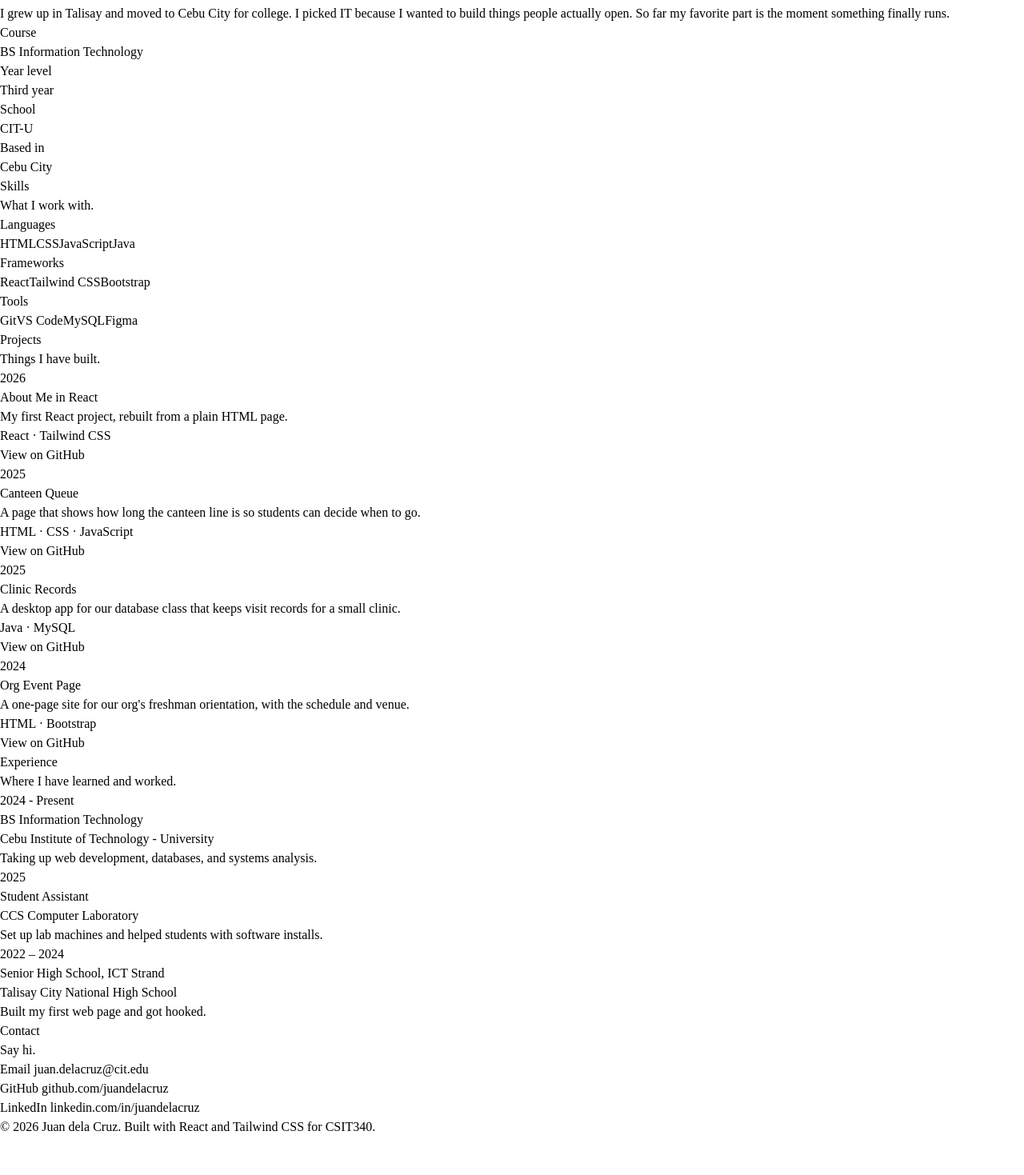
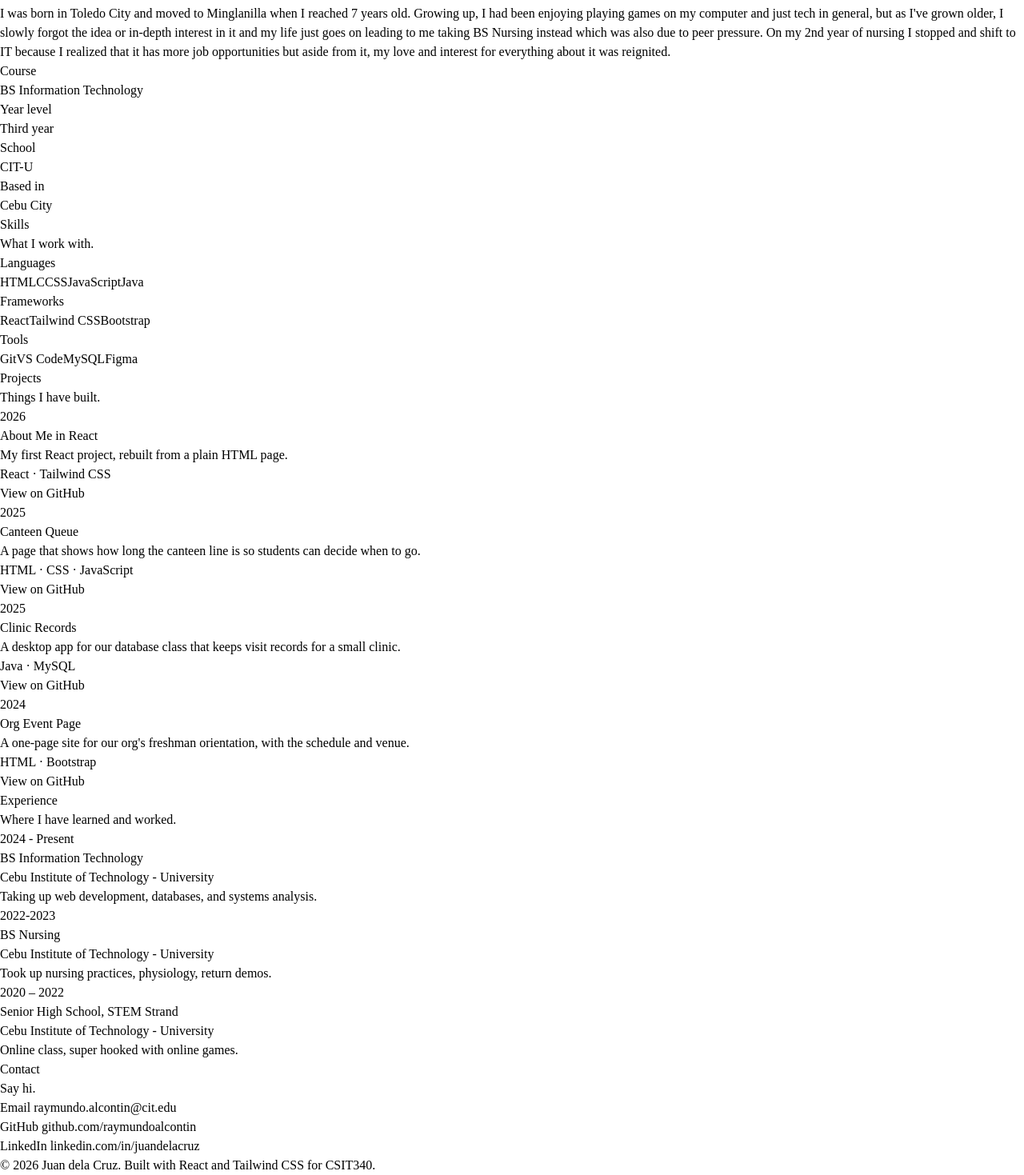
Before and after one commit to raymundoalcontin/CSIT340-Lab2-ALCONTIN, a React (Vite) app: page / in a window 1280 px wide. Shown: the part 187-1656 px from the top of the page at 80% size. Before the commit the page ends 1608 px from the top, so only its background shows below. Built offline with nearby package versions, Linux system fonts and the light colour scheme.

Commit message:
changed class -> classNames

```diff
--- a/src/components/AboutSection.jsx
+++ b/src/components/AboutSection.jsx
@@ -2,14 +2,18 @@ import SectionHeading from "./SectionHeading"
 import Fact from "./Fact"
 function AboutSection(){
     return(
-        <section id="about" class="max-w-4xl mx-auto px-6 py-16 border-t border-stone-200 scroll-mt-16">
+        <section id="about" className="max-w-4xl mx-auto px-6 py-16 border-t border-stone-200 scroll-mt-16">
       <SectionHeading title = "About" subtitle = "A little about who I am"/>
-      <p class="mt-6 max-w-2xl leading-relaxed text-stone-700">
-        I grew up in Talisay and moved to Cebu City for college. I picked IT because I
-        wanted to build things people actually open. So far my favorite part is the moment
-        something finally runs.
+      <p className="mt-6 max-w-2xl leading-relaxed text-stone-700">
+        I was born in Toledo City and moved to Minglanilla when I reached 7 years old. Growing up,
+        I had been enjoying playing games on my computer and just tech in general, but as I've grown older,
+        I slowly forgot the idea or in-depth interest in it and my life just goes on leading to me taking BS
+        Nursing instead which was also due to peer pressure. On my 2nd year of nursing I stopped and shift
+        to IT because I realized that it has more job opportunities but aside from it, my love and interest for
+        everything about it was reignited.
+
       </p>
-      <dl class="mt-8 grid grid-cols-2 gap-6 sm:grid-cols-4">
+      <dl className="mt-8 grid grid-cols-2 gap-6 sm:grid-cols-4">
 
       <Fact label ="Course" value ="BS Information Technology"/>
       <Fact label ="Year level" value ="Third year"/>
--- a/src/components/ContactLink.jsx
+++ b/src/components/ContactLink.jsx
@@ -1,8 +1,8 @@
 function ContactLink({label, href, text}){
     return(
         <li>
-          <span class="inline-block w-24 text-sm text-stone-500">{label}</span>
-          <a href={"href"} class="font-medium hover:underline">{text}</a>
+          <span className="inline-block w-24 text-sm text-stone-500">{label}</span>
+          <a href={href} className="font-medium hover:underline">{text}</a>
         </li>
     )
 }
--- a/src/components/ContactSection.jsx
+++ b/src/components/ContactSection.jsx
@@ -2,14 +2,14 @@ import ContactLink from "./ContactLink"
 
 function ContactSection(){
     return(
-        <section id="contact" class="max-w-4xl mx-auto px-6 py-16 border-t border-stone-200 scroll-mt-16">
-      <h2 class="text-2xl font-semibold tracking-tight">Contact</h2>
-      <p class="mt-2 text-stone-600">Say hi.</p>
-      <ul class="mt-8 space-y-3">
+        <section id="contact" className="max-w-4xl mx-auto px-6 py-16 border-t border-stone-200 scroll-mt-16">
+      <h2 className="text-2xl font-semibold tracking-tight">Contact</h2>
+      <p className="mt-2 text-stone-600">Say hi.</p>
+      <ul className="mt-8 space-y-3">
 
-        <ContactLink label ="Email" href="mailto:juan.delacruz@cit.edu" text=" juan.delacruz@cit.edu"/>
+        <ContactLink label ="Email" href="mailto:raymundo.alcontin@cit.edu" text=" raymundo.alcontin@cit.edu"/>
 
-        <ContactLink label ="GitHub" href="https://github.com/juandelacruz" text=" github.com/juandelacruz"/>
+        <ContactLink label ="GitHub" href="https://github.com/raymundoalcontin" text=" github.com/raymundoalcontin"/>
 
         <ContactLink label ="LinkedIn" href="https://linkedin.com/in/juandelacruz" text=" linkedin.com/in/juandelacruz"/>
       </ul>
--- a/src/components/ExperienceSection.jsx
+++ b/src/components/ExperienceSection.jsx
@@ -2,25 +2,25 @@ import TimelineItem from "./TimelineItem"
 
 function ExperienceSection(){
     return(
-        <section id="experience" class="max-w-4xl mx-auto px-6 py-16 border-t border-stone-200 scroll-mt-16">
-        <h2 class="text-2xl font-semibold tracking-tight">Experience</h2>
-        <p class="mt-2 text-stone-600">Where I have learned and worked.</p>
-        <ol class="mt-8 space-y-8 border-l border-stone-200">
+        <section id="experience" className="max-w-4xl mx-auto px-6 py-16 border-t border-stone-200 scroll-mt-16">
+        <h2 className="text-2xl font-semibold tracking-tight">Experience</h2>
+        <p className="mt-2 text-stone-600">Where I have learned and worked.</p>
+        <ol className="mt-8 space-y-8 border-l border-stone-200">
 
             <TimelineItem period="2024 - Present"
             title="BS Information Technology"
             place="Cebu Institute of Technology - University"
             destination ="Taking up web development, databases, and systems analysis."/>
 
-            <TimelineItem period="2025"
-            title="Student Assistant"
-            place="CCS Computer Laboratory"
-            destination ="Set up lab machines and helped students with software installs."/>
+            <TimelineItem period="2022-2023"
+            title="BS Nursing"
+            place="Cebu Institute of Technology - University"
+            destination ="Took up nursing practices, physiology, return demos."/>
 
-            <TimelineItem period="2022 – 2024"
-            title="Senior High School, ICT Strand"
-            place="Talisay City National High School"
-            destination ="Built my first web page and got hooked."/>
+            <TimelineItem period="2020 – 2022"
+            title="Senior High School, STEM Strand"
+            place="Cebu Institute of Technology - University"
+            destination ="Online class, super hooked with online games."/>
         </ol>
       </section>
     )
--- a/src/components/Footer.jsx
+++ b/src/components/Footer.jsx
@@ -1,7 +1,7 @@
 function Footer(){
     return(
-<footer class="border-t border-stone-200">
-    <div class="max-w-4xl mx-auto px-6 py-8 text-sm text-stone-500">
+<footer className="border-t border-stone-200">
+    <div className="max-w-4xl mx-auto px-6 py-8 text-sm text-stone-500">
       © 2026 Juan dela Cruz. Built with React and Tailwind CSS for CSIT340.
     </div>
   </footer>
--- a/src/components/Hero.jsx
+++ b/src/components/Hero.jsx
@@ -3,9 +3,9 @@ function Hero(){
         <>
         <header id="top" className="max-w-4xl mx-auto px-6 pt-20 pb-16 scroll-mt-16">
         <p className="text-sm font-medium text-stone-500">Hi, I'm</p>
-        <h1 className="mt-2 text-5xl font-semibold tracking-tight">Juan dela Cruz</h1>
+        <h1 className="mt-2 text-5xl font-semibold tracking-tight">Raymundo C. Alcontin JR.</h1>
         <p className="mt-4 max-w-xl text-lg leading-relaxed text-stone-600">
-          A third year IT student who builds small web apps for the people around me.
+          A third year IT student that was confused about how to start and build a website from react, but had fun along the way.
         </p>
         <div className="mt-8 flex gap-3">
         <a href="#projects" className="rounded-lg bg-stone-900 px-5 py-2.5 text-sm font-medium text-white hover:bg-stone-700">See my projects</a>
--- a/src/components/Navbar.jsx
+++ b/src/components/Navbar.jsx
@@ -5,7 +5,7 @@ function Navbar() {
     <>
     <nav className="sticky top-0 z-10 border-b border-stone-200 bg-white">
     <div className="max-w-4xl mx-auto px-6 h-16 flex items-center justify-between">
-      <a href="#top" className="font-semibold">Juan dela Cruz</a>
+      <a href="#top" className="font-semibold">Raymundo C. Alcontin JR.</a>
       <div className="flex gap-6 text-sm text-stone-600">
         < NavLink href="#about" label="About" />
         < NavLink href="#skills" label="Skills" />
--- a/src/components/ProjectCard.jsx
+++ b/src/components/ProjectCard.jsx
@@ -1,11 +1,11 @@
 function ProjectCard({year,title,description,tech,link}){
     return(
-        <article class="rounded-lg border border-stone-200 p-6 hover:border-stone-400">
-        <p class="text-xs font-medium uppercase tracking-wide text-stone-500">{year}</p>
-        <h3 class="mt-2 text-lg font-semibold">{title}</h3>
-        <p class="mt-2 text-sm leading-relaxed text-stone-600">{description}</p>
-        <p class="mt-4 text-sm text-stone-500">{tech}</p>
-        <a href="https://github.com/juandelacruz/CSIT340-Lab1-DelaCruz" class="mt-4 inline-block text-sm font-medium underline underline-offset-4 hover:text-stone-600">{link}</a>
+        <article className="rounded-lg border border-stone-200 p-6 hover:border-stone-400">
+        <p className="text-xs font-medium uppercase tracking-wide text-stone-500">{year}</p>
+        <h3 className="mt-2 text-lg font-semibold">{title}</h3>
+        <p className="mt-2 text-sm leading-relaxed text-stone-600">{description}</p>
+        <p className="mt-4 text-sm text-stone-500">{tech}</p>
+        <a className="https://github.com/juandelacruz/CSIT340-Lab1-DelaCruz" class="mt-4 inline-block text-sm font-medium underline underline-offset-4 hover:text-stone-600">{link}</a>
       </article>
 
 
--- a/src/components/SkillTag.jsx
+++ b/src/components/SkillTag.jsx
@@ -1,6 +1,6 @@
 function SkillTag({name}){
     return(
-        <span class="rounded-full border border-stone-300 px-3 py-1 text-sm">{name}</span>
+        <span className="rounded-full border border-stone-300 px-3 py-1 text-sm">{name}</span>
     )
 }
 
--- a/src/components/SkillsSection.jsx
+++ b/src/components/SkillsSection.jsx
@@ -3,21 +3,22 @@ import SkillTag
 function SkillsSection(){
     return(
         <section id="skills" class="max-w-4xl mx-auto px-6 py-16 border-t border-stone-200 scroll-mt-16">
-      <h2 class="text-2xl font-semibold tracking-tight">Skills</h2>
-      <p class="mt-2 text-stone-600">What I work with.</p>
-      <div class="mt-8 grid gap-8 sm:grid-cols-3">
+      <h2 className="text-2xl font-semibold tracking-tight">Skills</h2>
+      <p className="mt-2 text-stone-600">What I work with.</p>
+      <div className="mt-8 grid gap-8 sm:grid-cols-3">
         <div>
-          <h3 class="text-sm font-medium text-stone-500">Languages</h3>
-          <div class="mt-3 flex flex-wrap gap-2">
+          <h3 className="text-sm font-medium text-stone-500">Languages</h3>
+          <div className="mt-3 flex flex-wrap gap-2">
             <SkillTag name="HTML"/>
+            <SkillTag name="C"/>
             <SkillTag name="CSS"/>
             <SkillTag name="JavaScript"/>
             <SkillTag name="Java"/>
           </div>
         </div>
         <div>
-          <h3 class="text-sm font-medium text-stone-500">Frameworks</h3>
-          <div class="mt-3 flex flex-wrap gap-2">
+          <h3 className="text-sm font-medium text-stone-500">Frameworks</h3>
+          <div className="mt-3 flex flex-wrap gap-2">
 
           <SkillTag name="React"/>
             <SkillTag name="Tailwind CSS"/>
@@ -25,8 +26,8 @@ function SkillsSection(){
           </div>
         </div>
         <div>
-          <h3 class="text-sm font-medium text-stone-500">Tools</h3>
-          <div class="mt-3 flex flex-wrap gap-2">
+          <h3 className="text-sm font-medium text-stone-500">Tools</h3>
+          <div className="mt-3 flex flex-wrap gap-2">
 
           <SkillTag name="Git"/>
             <SkillTag name="VS Code"/>
--- a/src/components/TimelineItem.jsx
+++ b/src/components/TimelineItem.jsx
@@ -1,10 +1,10 @@
 function TimelineItem({period, title, place, destination}){
     return(
-        <li class="pl-6">
-            <p class="text-sm text-stone-500">{period}</p>
-            <h3 class="mt-1 font-semibold">{title}</h3>
-            <p class="text-sm text-stone-600">{place}</p>
-            <p class="mt-2 text-sm leading-relaxed text-stone-600">{destination}</p>
+        <li className="pl-6">
+            <p className="text-sm text-stone-500">{period}</p>
+            <h3 className="mt-1 font-semibold">{title}</h3>
+            <p className="text-sm text-stone-600">{place}</p>
+            <p className="mt-2 text-sm leading-relaxed text-stone-600">{destination}</p>
           </li>
     )
 }
```
Also changed, not shown: src/components/ProjectsSection.jsx (+4 -4 lines).
